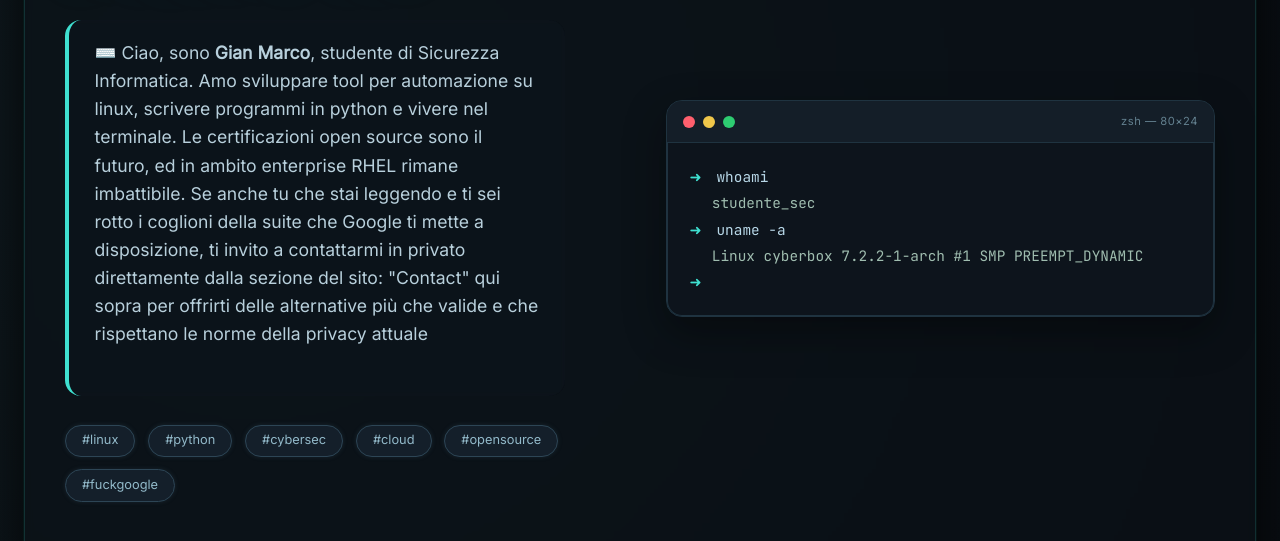
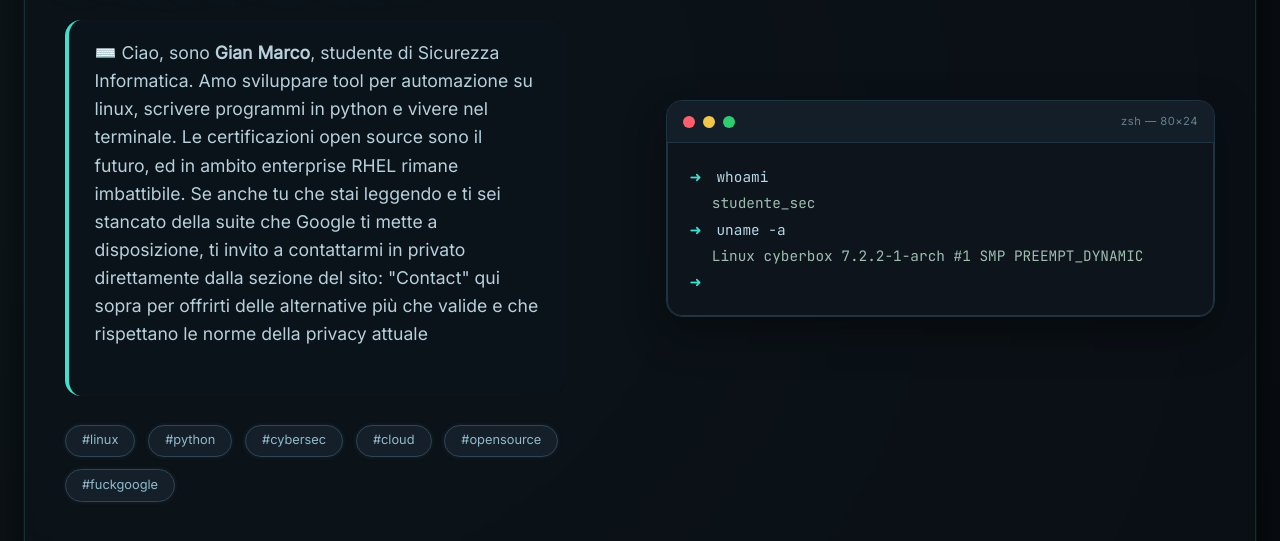
Before and after one commit to codertracker/cyberstudent, a plain HTML site: page index.html in a window 1280 px wide. Shown: the part 259-800 px from the top of the page. Drawn offline with Linux system fonts and the light colour scheme; files whose address does not match are found by name.

Commit message:
cambio del inx.html

```diff
--- a/index.html
+++ b/index.html
@@ -38,7 +38,7 @@
             ⌨️ Ciao, sono <strong>Gian Marco</strong>, studente di Sicurezza Informatica.
               Amo sviluppare tool per automazione su linux, scrivere programmi in python e vivere nel terminale.
               Le certificazioni open source sono il futuro, ed in ambito enterprise RHEL rimane imbattibile.
-              Se anche tu che stai leggendo e ti sei rotto i coglioni della suite che Google ti mette a disposizione, ti invito a contattarmi in privato
+              Se anche tu che stai leggendo e ti sei stancato della suite che Google ti mette a disposizione, ti invito a contattarmi in privato
               direttamente dalla sezione del sito: "Contact" qui sopra per offrirti delle alternative più che valide e che rispettano le norme della privacy attuale<br \>
             <span class="terminal-cursor">_</span>
           </p>
```
